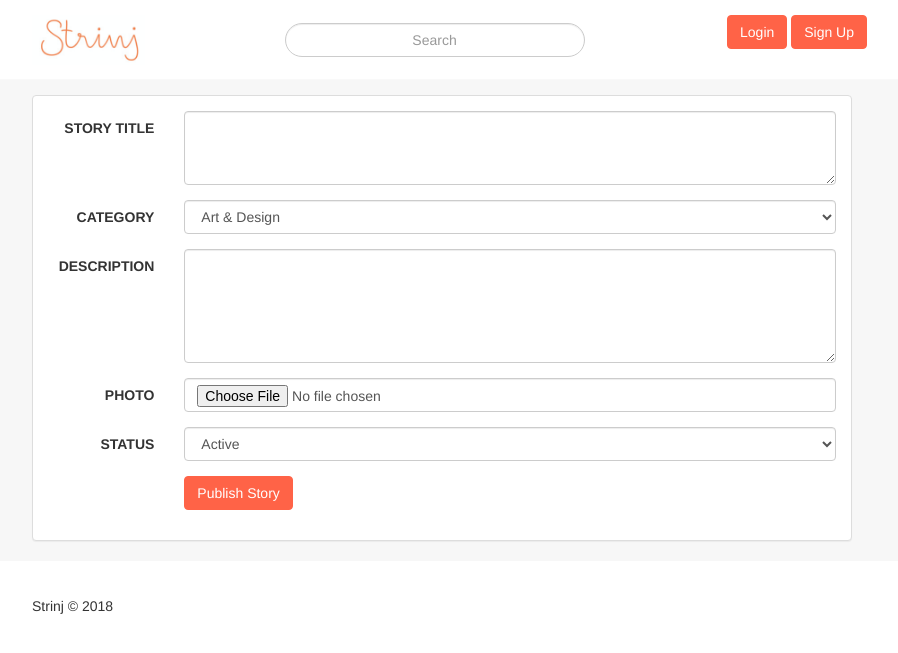
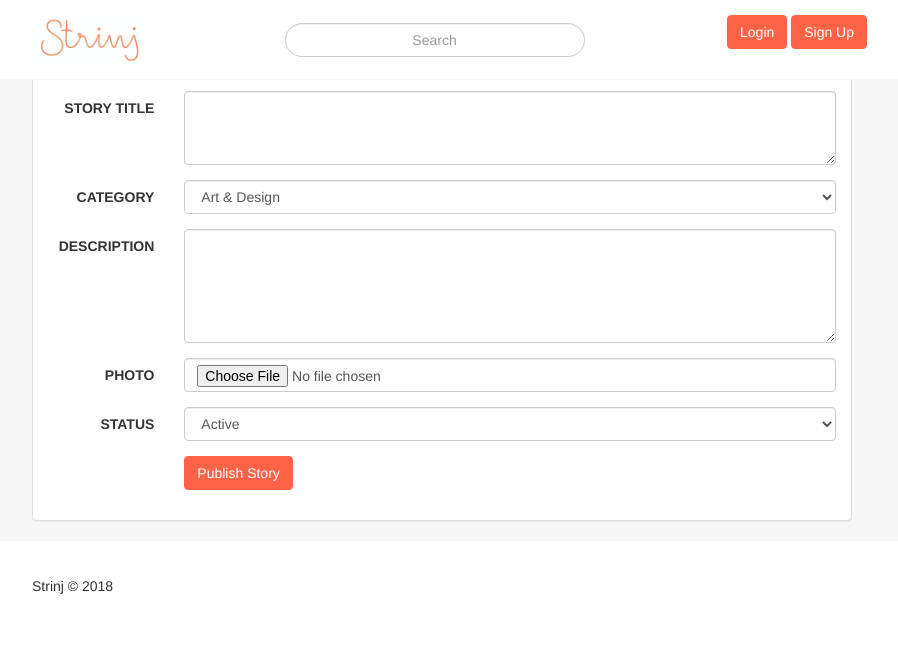
Before and after one commit to tuandang/strinj, a Django app: template sixerrapp/templates/create_gig.html in a window 1280 px wide. Shown: the top 653 px of the page, without its empty margins (198-1096 px from the left). Run offline with Django 3.2, Linux system fonts and the light colour scheme; the template is opened without the code that fills it, so the values that code supplies are empty; parts of the project's set-up code (start-up, migrations or seed data) failed here and were passed over; some libraries are stand-ins or nearby versions.

Commit message:
Remove redundant message

```diff
--- a/sixerrapp/static/css/app.css
+++ b/sixerrapp/static/css/app.css
@@ -29,7 +29,7 @@
 
 
 body {
-  padding-top: 80px;
+  padding-top: 60px;
 }
 
 a {
--- a/sixerrapp/views.py
+++ b/sixerrapp/views.py
@@ -170,13 +170,10 @@ def edit_company(request):
                 company_form.save()
                 return redirect('edit_company')
             else:
-                print()
-                print(company_form)
                 error = "Data is not valid"
                 return render(request, 'edit_company.html', {"error": error})
 
         # retrieve company info: gig, all registered people, jobs
-        print(company)
         gigs = Gig.objects.filter(company=company)
         profiles = Profile.objects.filter(company=company)
         jobs = Job.objects.filter(company=company)
```
